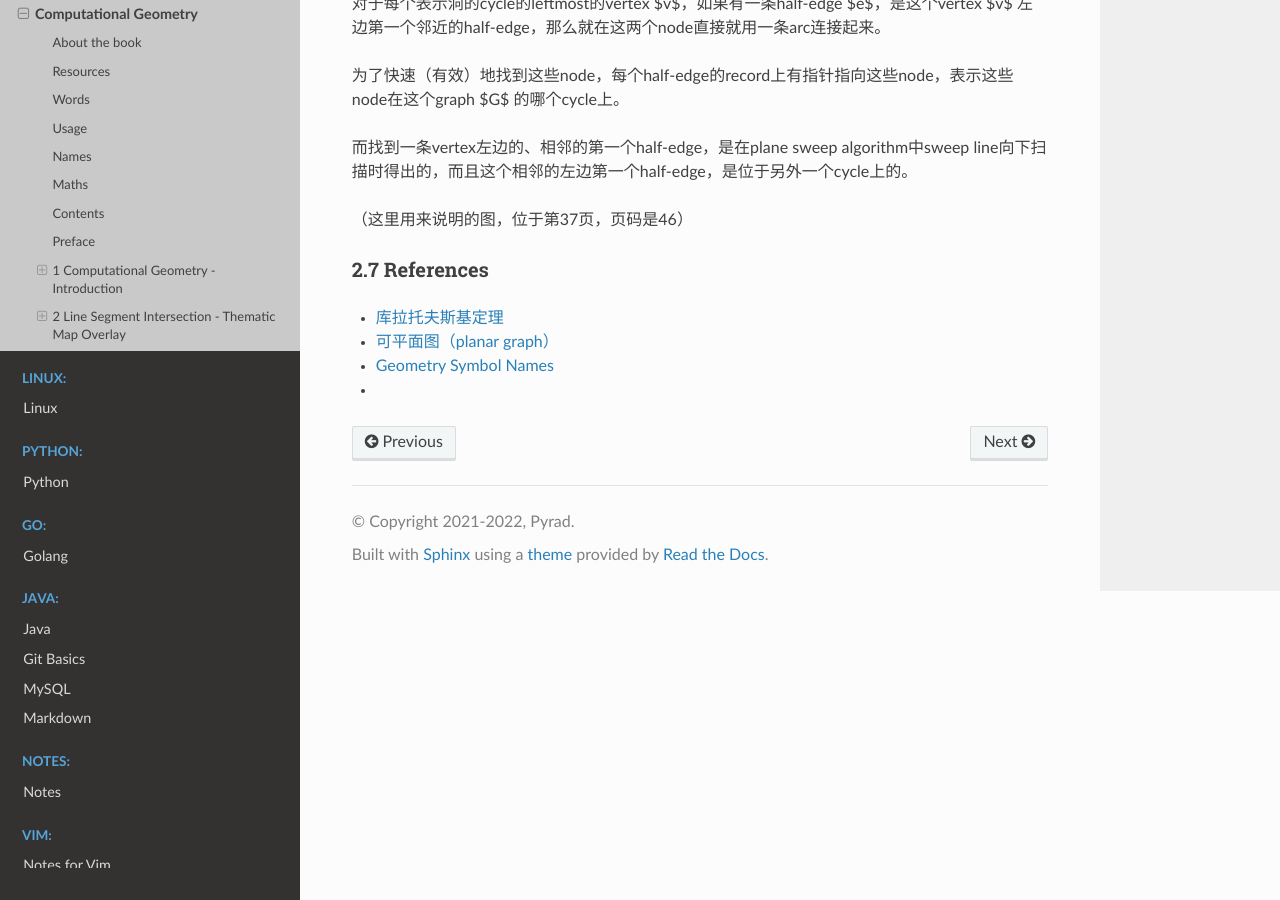
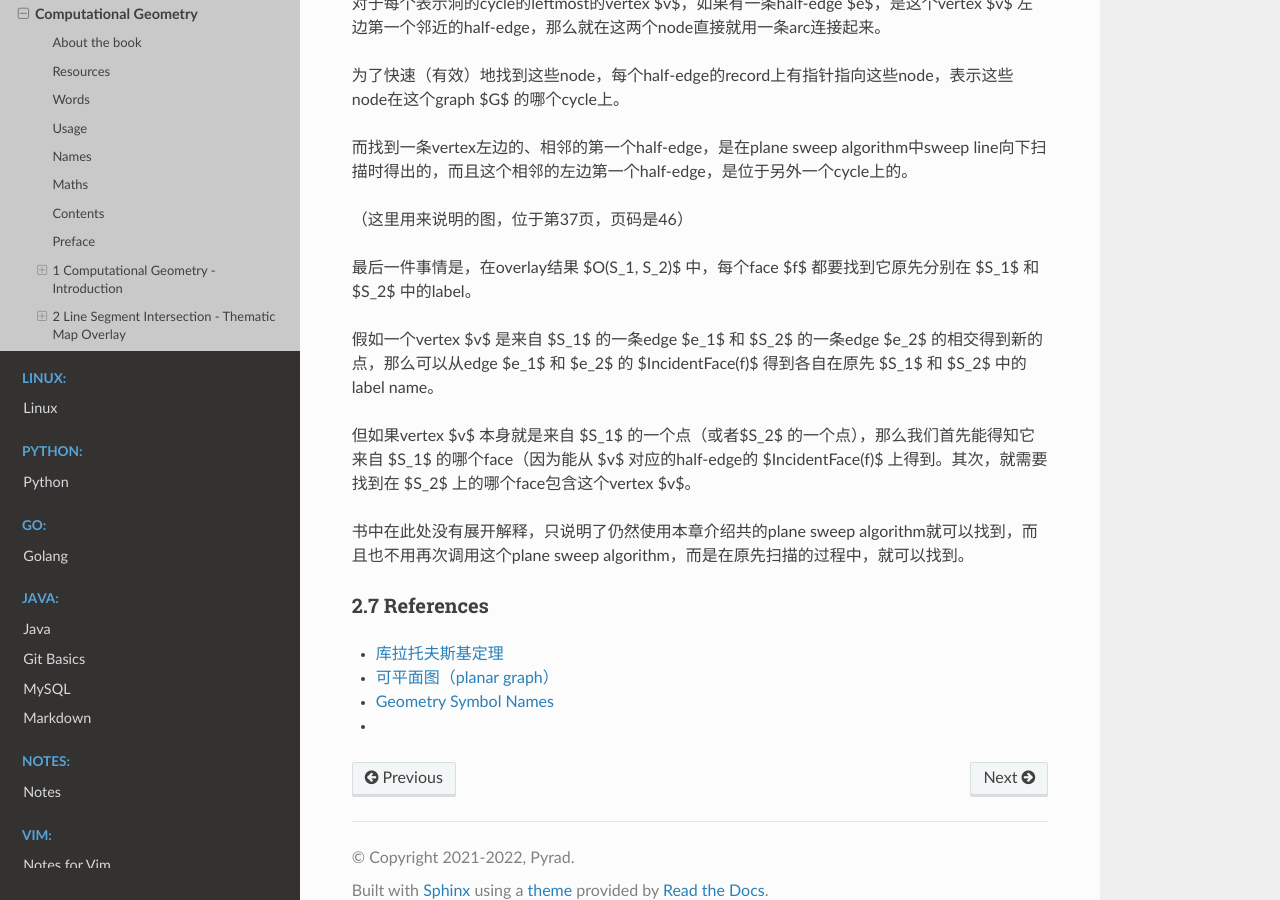
Before and after one commit to Pyrad/pyradnotes, a Sphinx documentation site: the page built from source/Geometry/ComputationalGeometryAA3rd.md, in a window 1280 px wide and 900 px high, scrolled down 19362 px. Built offline with Sphinx 7.4.7 and the Read the Docs theme 2.0.0, drawn with Linux system fonts in a browser that asks for light colours.

Commit message:
CGAA3 2.3 Result face label of diff face names
The each face of the overlay result should be labeled with the name from
the 1st face from doubly-connected edge list 1 and the 2nd face from the
doubly-connected edge list 2.

```diff
--- a/source/Geometry/ComputationalGeometryAA3rd.md
+++ b/source/Geometry/ComputationalGeometryAA3rd.md
@@ -751,6 +751,14 @@ Q是用来存储event point的（BST实现），而J是用来存储和sweep line
 
 
 
+最后一件事情是，在overlay结果 $O(S_1, S_2)$ 中，每个face $f$ 都要找到它原先分别在 $S_1$ 和 $S_2$ 中的label。
+
+假如一个vertex $v$ 是来自 $S_1$ 的一条edge $e_1$ 和 $S_2$ 的一条edge $e_2$ 的相交得到新的点，那么可以从edge $e_1$ 和 $e_2$ 的 $IncidentFace(f)$ 得到各自在原先 $S_1$ 和 $S_2$ 中的label name。
+
+但如果vertex $v$ 本身就是来自 $S_1$ 的一个点（或者$S_2$ 的一个点），那么我们首先能得知它来自 $S_1$ 的哪个face（因为能从 $v$ 对应的half-edge的 $IncidentFace(f)$ 上得到。其次，就需要找到在 $S_2$ 上的哪个face包含这个vertex $v$。
+
+书中在此处没有展开解释，只说明了仍然使用本章介绍共的plane sweep algorithm就可以找到，而且也不用再次调用这个plane sweep algorithm，而是在原先扫描的过程中，就可以找到。
+
 
 
 
```
